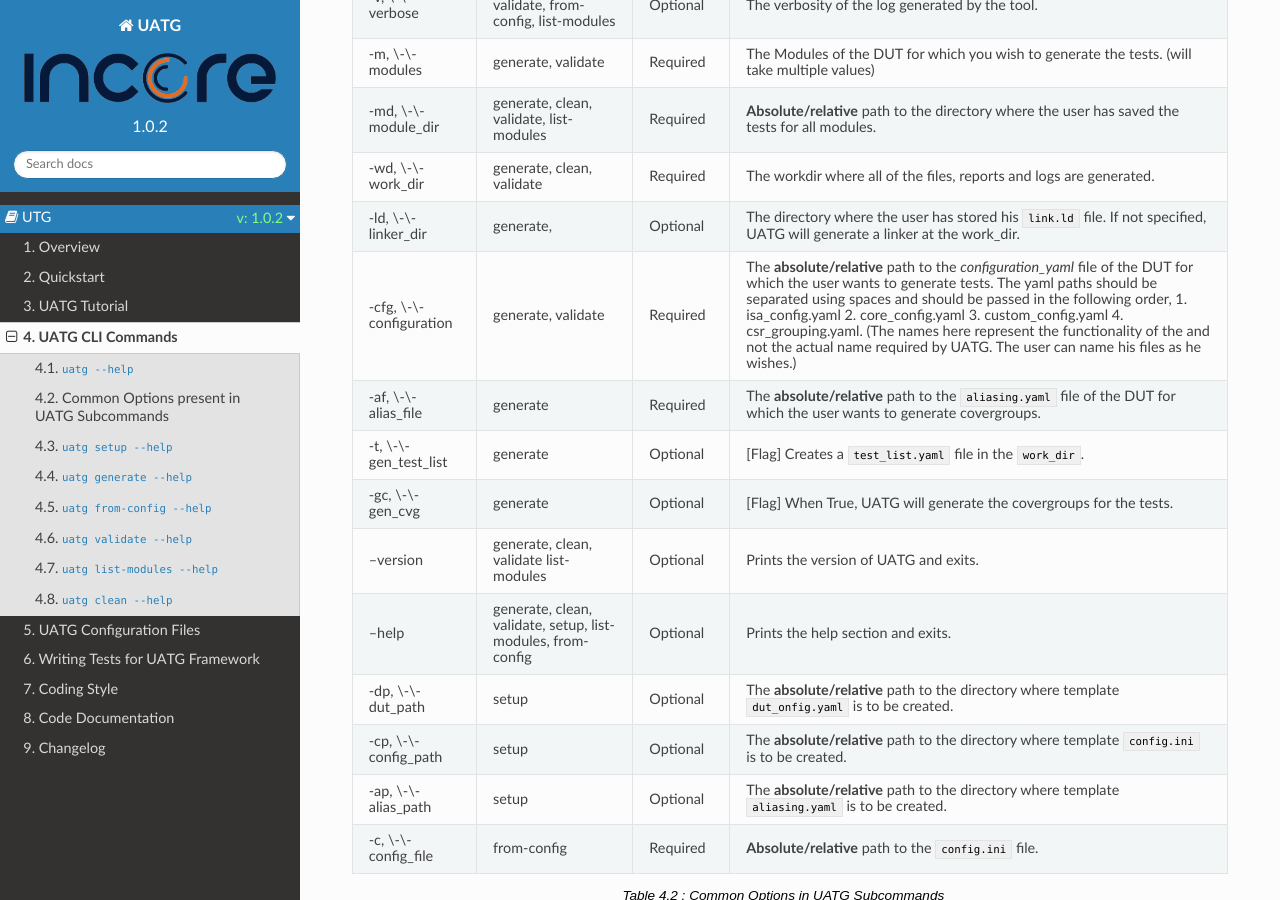
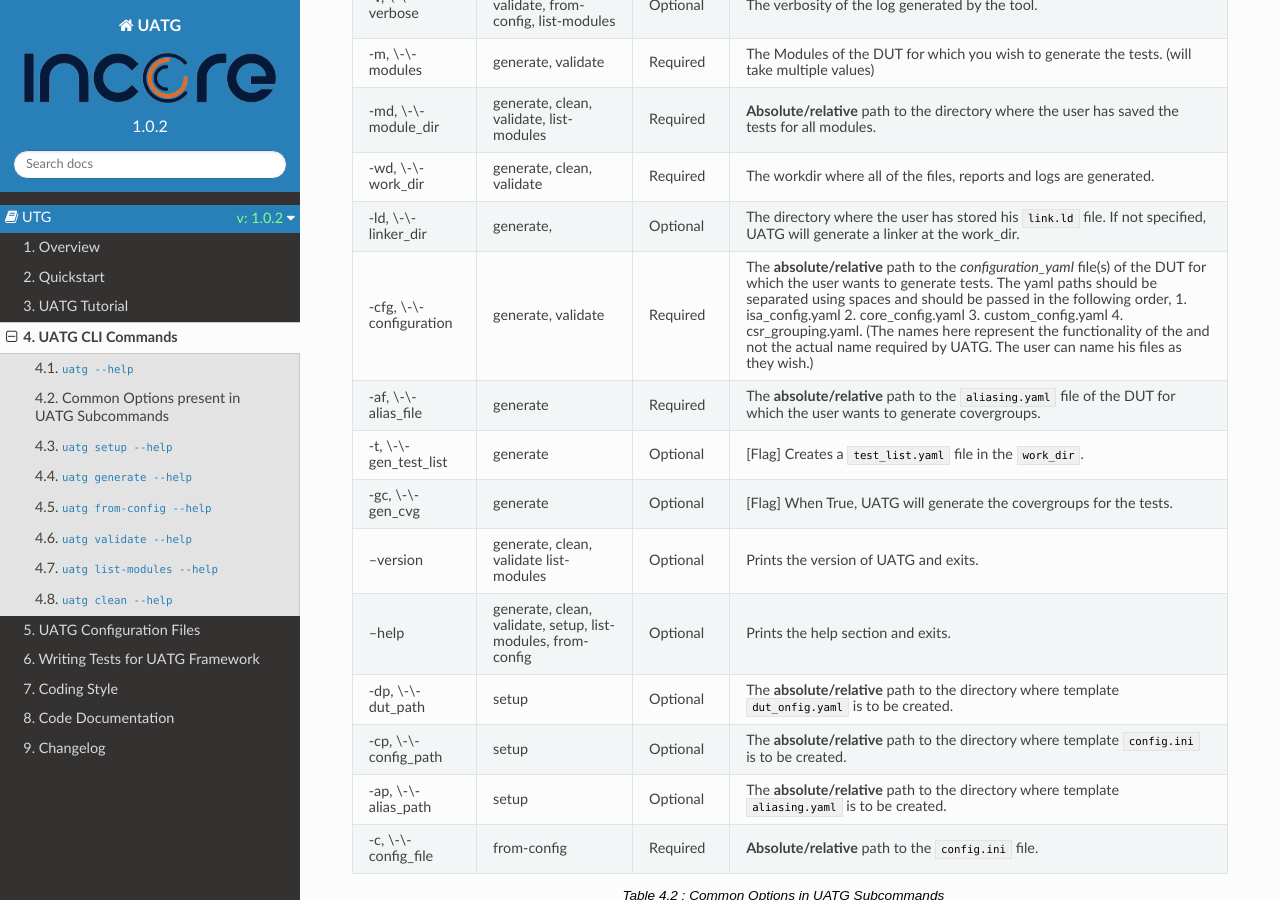
Before and after one commit to incoresemi/uatg, a Sphinx documentation site: the page built from docs/source/uatg_cli.rst, in a window 1280 px wide and 900 px high, scrolled down 1210 px. Built offline with Sphinx 7.4.7 and the Read the Docs theme 2.0.0, drawn with Linux system fonts in a browser that asks for light colours.

Commit message:
update docs

```diff
--- a/docs/source/uatg_cli.rst
+++ b/docs/source/uatg_cli.rst
@@ -86,14 +86,14 @@ support said option. It is followed by the description in the third column.
                             validate                    generated.
   -ld, \\-\\-linker_dir     generate,        Optional   The directory where the user has stored his ``link.ld`` file.
                                                         If not specified, UATG will generate a linker at the work_dir.
-  -cfg, \\-\\-configuration generate,        Required   The **absolute/relative** path to the *configuration_yaml* file of
-                            validate                    the DUT for which the user wants to generate tests.
+  -cfg, \\-\\-configuration generate,        Required   The **absolute/relative** path to the *configuration_yaml* file(s)
+                            validate                    of the DUT for which the user wants to generate tests.
                                                         The yaml paths should be separated using spaces and should
                                                         be passed in the following order,
                                                         1. isa_config.yaml 2. core_config.yaml 3. custom_config.yaml
                                                         4. csr_grouping.yaml. (The names here represent the functionality of
                                                         the and not the actual name required by UATG.
-                                                        The user can name his files as he wishes.)
+                                                        The user can name his files as they wish.)
   -af, \\-\\-alias_file     generate         Required   The **absolute/relative** path to the ``aliasing.yaml`` file of
                                                         the DUT for which the user wants to generate covergroups.
   -t, \\-\\-gen_test_list   generate         Optional   [Flag] Creates a ``test_list.yaml`` file in the
```
